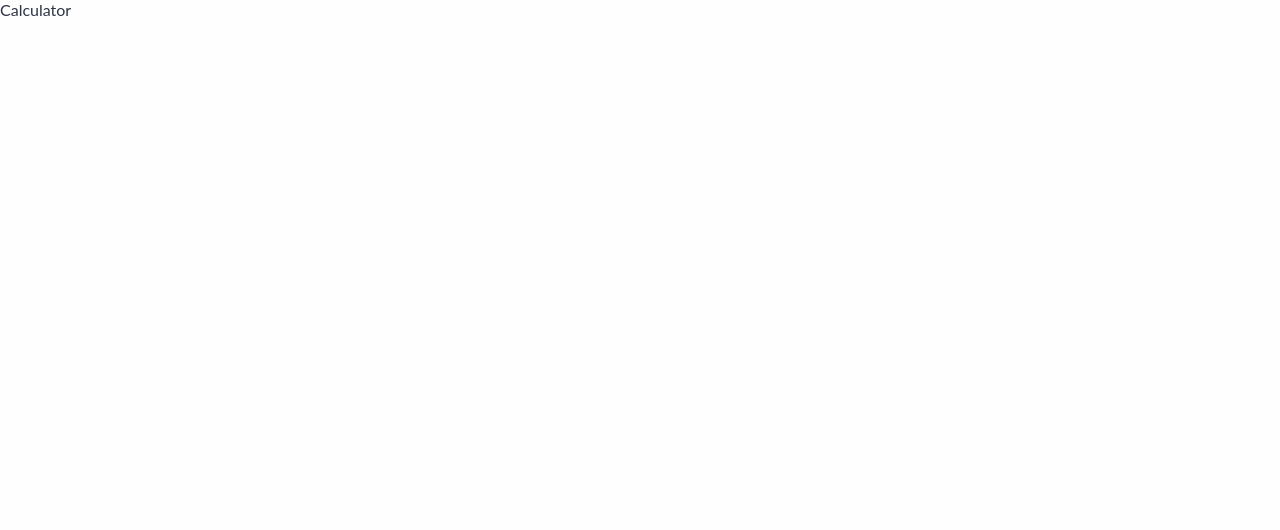
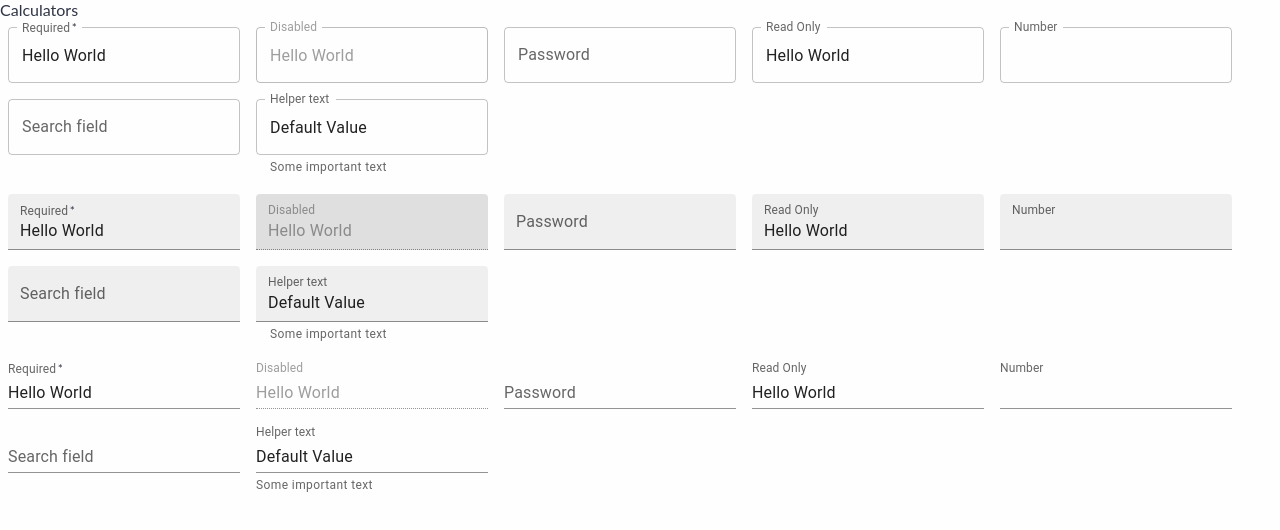
Before and after one commit to TS-energy/tsu-app, a React app in the folder frontend/: page /calculator/template in a window 1280 px wide. Shown: the top 530 px of the page. Built offline with nearby package versions, Linux system fonts and the light colour scheme; the HTML template or start-up script is replaced by a standard one.

Commit message:
add templage and page one

```diff
--- a/frontend/src/calculator/components/App.tsx
+++ b/frontend/src/calculator/components/App.tsx
@@ -1,7 +1,8 @@
 import React,{Component} from 'react'
 import {render} from "react-dom"
-
-
+import FormPropsTextFields from './utils/template';
+import { BrowserRouter as Router, Route, Switch } from 'react-router-dom';
+import PageOne from './FirstPage/PageOne';
 
 export default class App extends Component {
     constructor(props:any) {
@@ -9,9 +10,20 @@ export default class App extends Component {
     }
 
     render() {
-        return (
-        <>
-          {"Calculator"}
-        </>)
+        return(
+          <Router>
+          {"Calculators"}
+          <Switch>
+              <Route exact path ='/calculator/' >
+                <p>Nothing important in this page !</p>
+                <p>Please go to template page !</p>
+              </Route>
+              <Route exact path='/calculator/template' component={()=>FormPropsTextFields()}></Route>
+              <Route path='/calculator/pageone' component={()=>PageOne()}>
+              </Route>
+          </Switch>
+        </Router>
+        )
+
     }
 }
--- /dev/null
+++ b/frontend/src/calculator/components/FirstPage/PageOne.tsx
@@ -0,0 +1,76 @@
+import React,{Component} from 'react'
+import { BrowserRouter as Router, Route, Switch,Link,Redirect
+} from 'react-router-dom';
+import Container from '@mui/material/Container';
+import TextField from '@mui/material/TextField';
+
+
+import FormPropsTextFields from '../utils/template';
+import SignUp from '../../../staticInfo/components/SignUp';
+import Box from '@mui/material/Box';
+
+const PageOne = ():JSX.Element =>{
+  return(
+    <Container maxWidth="sm">
+      <Box component="form"
+      sx={{
+         bgcolor: 'rgb(167 170 173)', height: '90vh'
+      }}
+      noValidate
+      autoComplete="off"
+      >
+        <div>
+        <TextField
+          required
+          id="outlined-required"
+          label="Required"
+          defaultValue="Hello World"
+          margin="normal"
+          />
+        <TextField
+          disabled
+          id="outlined-disabled"
+          label="Disabled"
+          defaultValue="Hello World"
+          margin="normal"
+          />
+        <TextField
+          id="outlined-password-input"
+          label="Password"
+          type="password"
+          autoComplete="current-password"
+          margin="normal"
+        />
+        <TextField
+          id="outlined-read-only-input"
+          label="Read Only"
+          defaultValue="Hello World"
+          margin="normal"
+          InputProps={{
+            readOnly: true,
+          }}
+        />
+        <TextField
+          id="outlined-number"
+          label="Number"
+          type="number"
+          margin="normal"
+          InputLabelProps={{
+            shrink: true,
+          }}
+        />
+        <TextField id="outlined-search" label="Search field" type="search" margin="normal"/>
+        <TextField
+          id="outlined-helperText"
+          label="Helper text"
+          defaultValue="Default Value"
+          helperText="Some important text"
+          margin="normal"
+        />
+      </div>
+      </Box>
+    </Container>
+  )
+}
+
+export default PageOne;
--- /dev/null
+++ b/frontend/src/calculator/components/utils/template.tsx
@@ -0,0 +1,168 @@
+import * as React from 'react';
+import Box from '@mui/material/Box';
+import TextField from '@mui/material/TextField';
+
+export default function FormPropsTextFields() {
+  return (
+    <Box
+      component="form"
+      sx={{
+        '& .MuiTextField-root': { m: 1, width: '25ch' },
+      }}
+      noValidate
+      autoComplete="off"
+    >
+      <div>
+        <TextField
+          required
+          id="outlined-required"
+          label="Required"
+          defaultValue="Hello World"
+        />
+        <TextField
+          disabled
+          id="outlined-disabled"
+          label="Disabled"
+          defaultValue="Hello World"
+        />
+        <TextField
+          id="outlined-password-input"
+          label="Password"
+          type="password"
+          autoComplete="current-password"
+        />
+        <TextField
+          id="outlined-read-only-input"
+          label="Read Only"
+          defaultValue="Hello World"
+          InputProps={{
+            readOnly: true,
+          }}
+        />
+        <TextField
+          id="outlined-number"
+          label="Number"
+          type="number"
+          InputLabelProps={{
+            shrink: true,
+          }}
+        />
+        <TextField id="outlined-search" label="Search field" type="search" />
+        <TextField
+          id="outlined-helperText"
+          label="Helper text"
+          defaultValue="Default Value"
+          helperText="Some important text"
+        />
+      </div>
+      <div>
+        <TextField
+          required
+          id="filled-required"
+          label="Required"
+          defaultValue="Hello World"
+          variant="filled"
+        />
+        <TextField
+          disabled
+          id="filled-disabled"
+          label="Disabled"
+          defaultValue="Hello World"
+          variant="filled"
+        />
+        <TextField
+          id="filled-password-input"
+          label="Password"
+          type="password"
+          autoComplete="current-password"
+          variant="filled"
+        />
+        <TextField
+          id="filled-read-only-input"
+          label="Read Only"
+          defaultValue="Hello World"
+          InputProps={{
+            readOnly: true,
+          }}
+          variant="filled"
+        />
+        <TextField
+          id="filled-number"
+          label="Number"
+          type="number"
+          InputLabelProps={{
+            shrink: true,
+          }}
+          variant="filled"
+        />
+        <TextField
+          id="filled-search"
+          label="Search field"
+          type="search"
+          variant="filled"
+        />
+        <TextField
+          id="filled-helperText"
+          label="Helper text"
+          defaultValue="Default Value"
+          helperText="Some important text"
+          variant="filled"
+        />
+      </div>
+      <div>
+        <TextField
+          required
+          id="standard-required"
+          label="Required"
+          defaultValue="Hello World"
+          variant="standard"
+        />
+        <TextField
+          disabled
+          id="standard-disabled"
+          label="Disabled"
+          defaultValue="Hello World"
+          variant="standard"
+        />
+        <TextField
+          id="standard-password-input"
+          label="Password"
+          type="password"
+          autoComplete="current-password"
+          variant="standard"
+        />
+        <TextField
+          id="standard-read-only-input"
+          label="Read Only"
+          defaultValue="Hello World"
+          InputProps={{
+            readOnly: true,
+          }}
+          variant="standard"
+        />
+        <TextField
+          id="standard-number"
+          label="Number"
+          type="number"
+          InputLabelProps={{
+            shrink: true,
+          }}
+          variant="standard"
+        />
+        <TextField
+          id="standard-search"
+          label="Search field"
+          type="search"
+          variant="standard"
+        />
+        <TextField
+          id="standard-helperText"
+          label="Helper text"
+          defaultValue="Default Value"
+          helperText="Some important text"
+          variant="standard"
+        />
+      </div>
+    </Box>
+  );
+}
--- a/frontend/src/staticInfo/components/Header.tsx
+++ b/frontend/src/staticInfo/components/Header.tsx
@@ -9,6 +9,7 @@ const Header = ():JSX.Element => {
           <li><a href="/">Home</a></li>
           <li><a href="/signup">SignUp</a></li>
           <li><a href="/signin">SignIn</a></li>
+          <li><a href="/calculator">Calculator</a></li>
         </ul>
       </nav>
 
```
Also changed, not shown: 1 other file (tests, documents, lock files or other folders).
